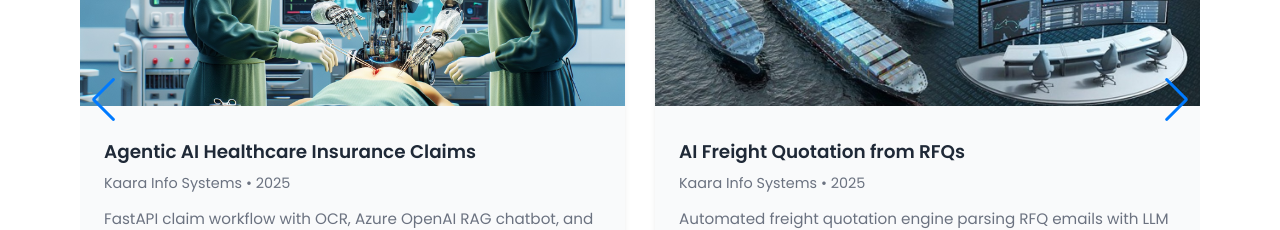
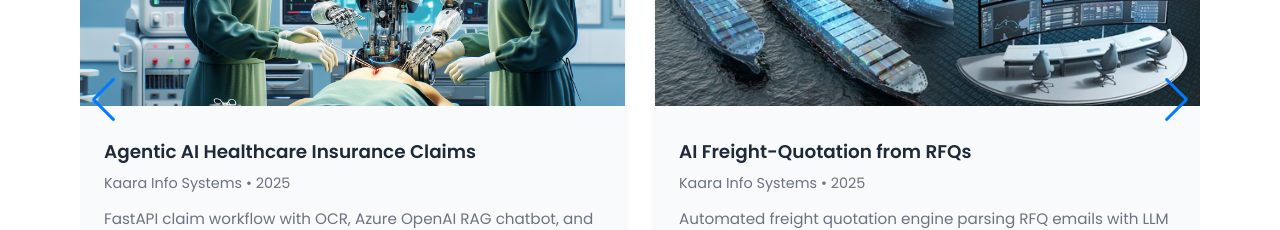
Before and after one commit to Amankumar014/my_portfolio, a React (Create React App) app in the folder frontend/: page / in a window 1280 px wide. Shown: the part 5180-5410 px from the top of the page. Built offline with nearby package versions, Linux system fonts and the light colour scheme.

Commit message:
component change

```diff
--- a/frontend/src/components/Portfolio.js
+++ b/frontend/src/components/Portfolio.js
@@ -40,7 +40,7 @@ const Portfolio = () => {
     },
     {
       id: 3,
-      title: 'AI Freight Quotation from RFQs',
+      title: 'AI Freight-Quotation from RFQs',
       company: 'Kaara Info Systems • 2025',
       description:
         'Automated freight quotation engine parsing RFQ emails with LLM validation and rule engines for real-time pricing.',
```
